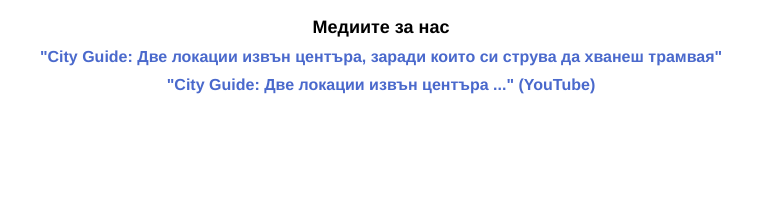
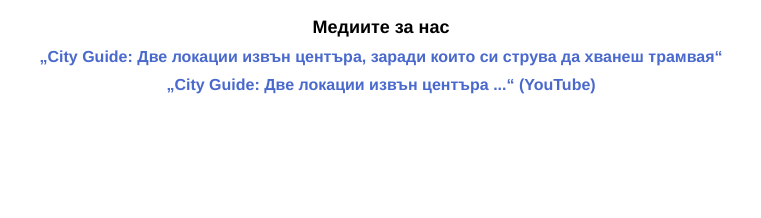
Before and after one commit to mybakerybg/mybakerybg.github.io, a plain HTML site: page partners/index.html in a window 1280 px wide. Shown: the part 267-485 px from the top of the page, 259-1020 px from the left. Drawn offline with Linux system fonts and the light colour scheme.

Commit message:
Version 1.2.3

```diff
--- a/partners/index.html
+++ b/partners/index.html
@@ -63,13 +63,13 @@
 
                 <article>
                     <h4><a href="https://goguide.bg/53212-city-guide-dve-lokatsii-izvun-tsentara-zaradi-koito-si-struva-da-hvanesh-tramvaya/"
-                            target="_blank">"City Guide: Две локации извън центъра, заради които си струва да хванеш
-                            трамвая"</a></h4>
+                            target="_blank">„City Guide: Две локации извън центъра, заради които си струва да хванеш
+                            трамвая“</a></h4>
                 </article>
 
                 <article>
-                    <h4><a href="https://www.youtube.com/watch?v=k4JYc9abMS8" target="_blank">"City Guide: Две локации
-                            извън центъра ..." (YouTube)</a></h4>
+                    <h4><a href="https://www.youtube.com/watch?v=k4JYc9abMS8" target="_blank">„City Guide: Две локации
+                            извън центъра ...“ (YouTube)</a></h4>
                 </article>
             </section>
         </div>
```
